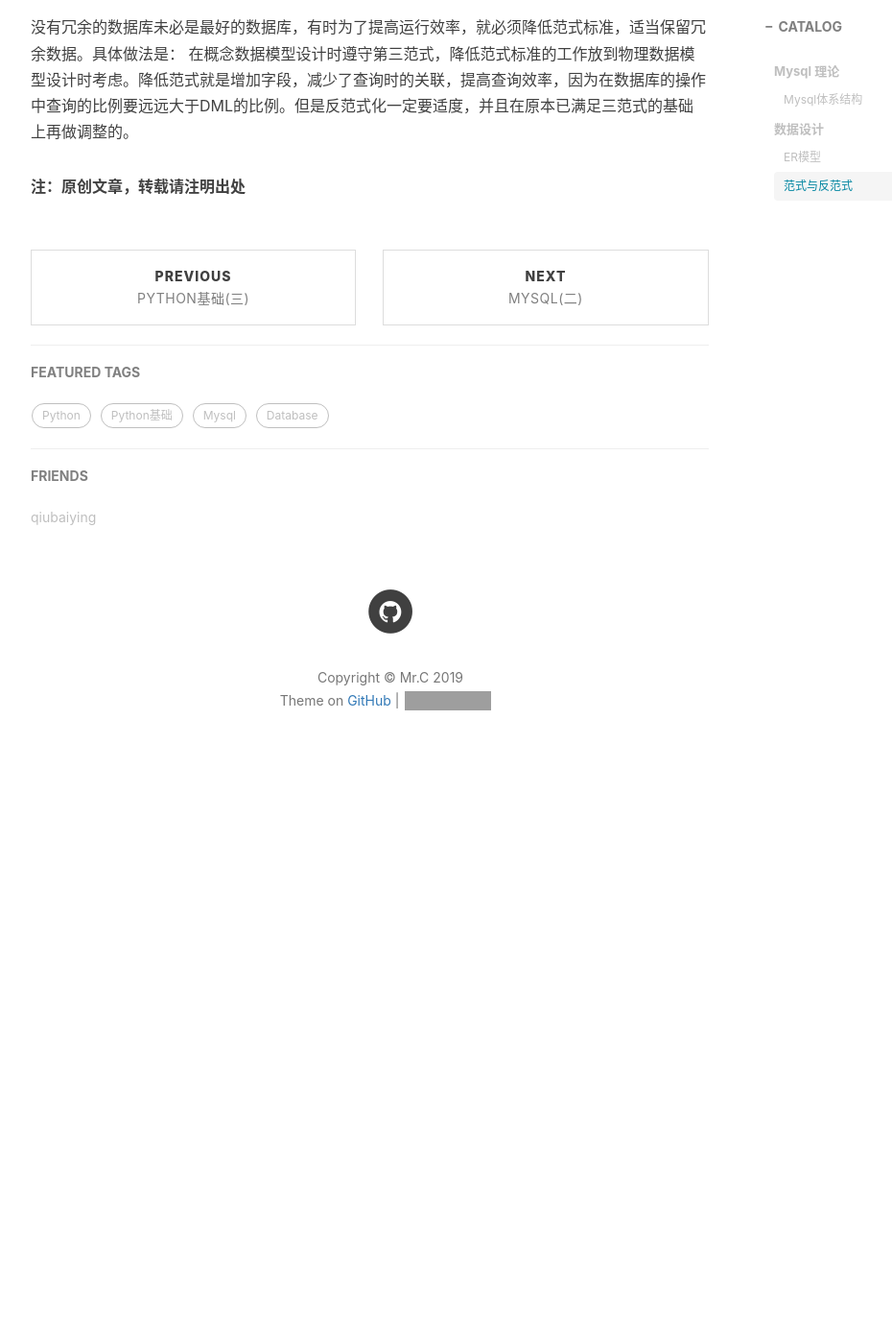
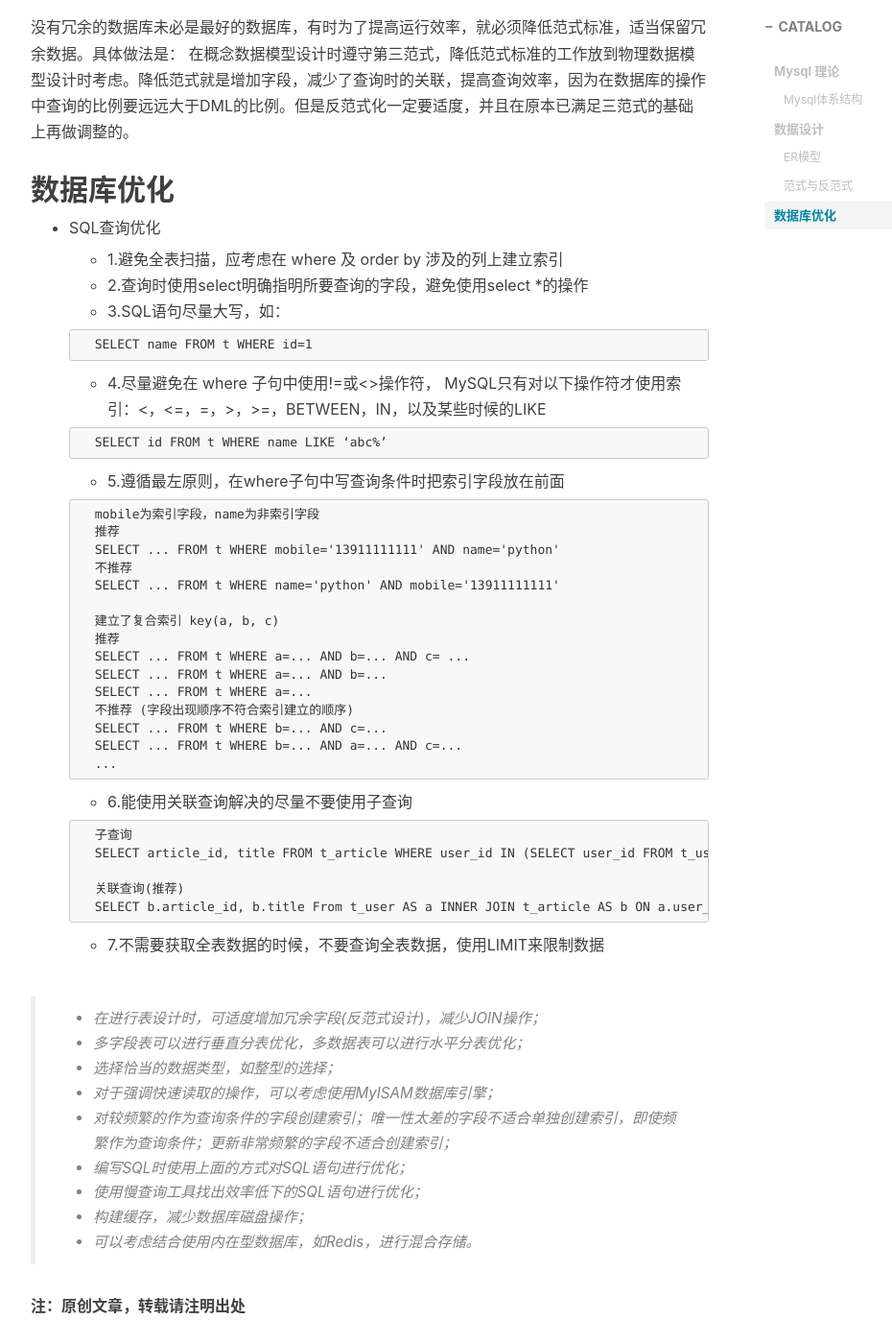
Before and after one commit to Liao-JianHao/c-blogs.github.io, a Jekyll site: the page built from _posts/2019-06-16-Mysql(一).md, in a window 1280 px wide and 1400 px high, scrolled down 7459 px. Shown: the whole window at 96% size, without its empty margins (233-1163 px from the left). Built offline with Jekyll 4.4.1, drawn with Linux system fonts in a browser that asks for light colours; nearby versions of some CDN libraries; comment, search, counter and statistics services are not loaded; before the commit the page ends 8293 px from its top, so only the background shows below that; grey boxes are pictures that could not be loaded.

Commit message:
update blogs

```diff
--- a/_posts/2019-06-16-Mysql(一).md
+++ b/_posts/2019-06-16-Mysql(一).md
@@ -170,5 +170,64 @@ ps:为传递依赖
 
 没有冗余的数据库未必是最好的数据库，有时为了提高运行效率，就必须降低范式标准，适当保留冗余数据。具体做法是： 在概念数据模型设计时遵守第三范式，降低范式标准的工作放到物理数据模型设计时考虑。降低范式就是增加字段，减少了查询时的关联，提高查询效率，因为在数据库的操作中查询的比例要远远大于DML的比例。但是反范式化一定要适度，并且在原本已满足三范式的基础上再做调整的。
 
+## 数据库优化
+
+- SQL查询优化
+
+    - 1.避免全表扫描，应考虑在 where 及 order by 涉及的列上建立索引
+    - 2.查询时使用select明确指明所要查询的字段，避免使用select *的操作
+    - 3.SQL语句尽量大写，如：
+
+    ~~~
+    SELECT name FROM t WHERE id=1
+    ~~~
+
+    - 4.尽量避免在 where 子句中使用!=或<>操作符， MySQL只有对以下操作符才使用索引：<，<=，=，>，>=，BETWEEN，IN，以及某些时候的LIKE
+
+    ~~~
+    SELECT id FROM t WHERE name LIKE ‘abc%’
+    ~~~
+
+    - 5.遵循最左原则，在where子句中写查询条件时把索引字段放在前面
+
+    ~~~
+    mobile为索引字段，name为非索引字段
+    推荐
+    SELECT ... FROM t WHERE mobile='13911111111' AND name='python'
+    不推荐
+    SELECT ... FROM t WHERE name='python' AND mobile='13911111111'
+
+    建立了复合索引 key(a, b, c)
+    推荐
+    SELECT ... FROM t WHERE a=... AND b=... AND c= ...
+    SELECT ... FROM t WHERE a=... AND b=...
+    SELECT ... FROM t WHERE a=...
+    不推荐 (字段出现顺序不符合索引建立的顺序)
+    SELECT ... FROM t WHERE b=... AND c=...
+    SELECT ... FROM t WHERE b=... AND a=... AND c=...
+    ...
+    ~~~
+
+    - 6.能使用关联查询解决的尽量不要使用子查询
+
+    ~~~
+    子查询
+    SELECT article_id, title FROM t_article WHERE user_id IN (SELECT user_id FROM t_user  WHERE user_name IN ('itcast', 'itheima', 'python'))
+
+    关联查询(推荐)
+    SELECT b.article_id, b.title From t_user AS a INNER JOIN t_article AS b ON a.user_id=b.user_id WHERE a.user_name IN ('itcast', 'itheima', 'python');
+    ~~~
+
+    - 7.不需要获取全表数据的时候，不要查询全表数据，使用LIMIT来限制数据
+
+> - 在进行表设计时，可适度增加冗余字段(反范式设计)，减少JOIN操作； <br>
+> - 多字段表可以进行垂直分表优化，多数据表可以进行水平分表优化； <br>
+> - 选择恰当的数据类型，如整型的选择； <br>
+> - 对于强调快速读取的操作，可以考虑使用MyISAM数据库引擎； <br>
+> - 对较频繁的作为查询条件的字段创建索引；唯一性太差的字段不适合单独创建索引，即使频繁作为查询条件；更新非常频繁的字段不适合创建索引； <br>
+> - 编写SQL时使用上面的方式对SQL语句进行优化； <br>
+> - 使用慢查询工具找出效率低下的SQL语句进行优化； <br>
+> - 构建缓存，减少数据库磁盘操作； <br>
+> - 可以考虑结合使用内在型数据库，如Redis，进行混合存储。
 
 **注：原创文章，转载请注明出处**
```
